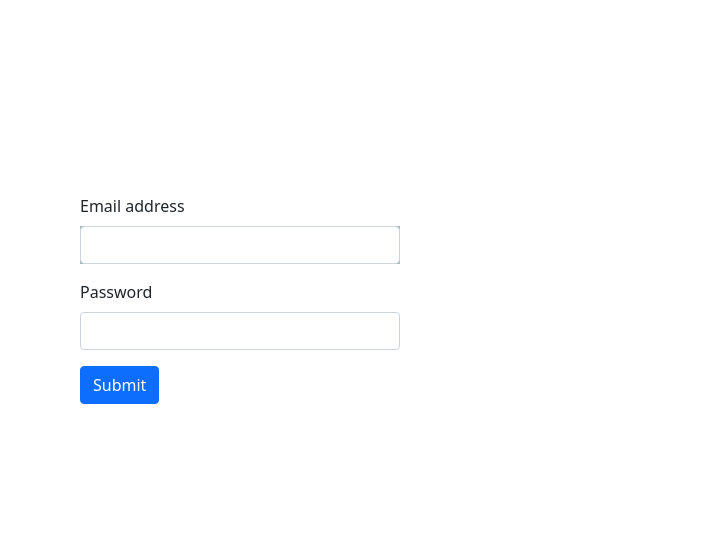
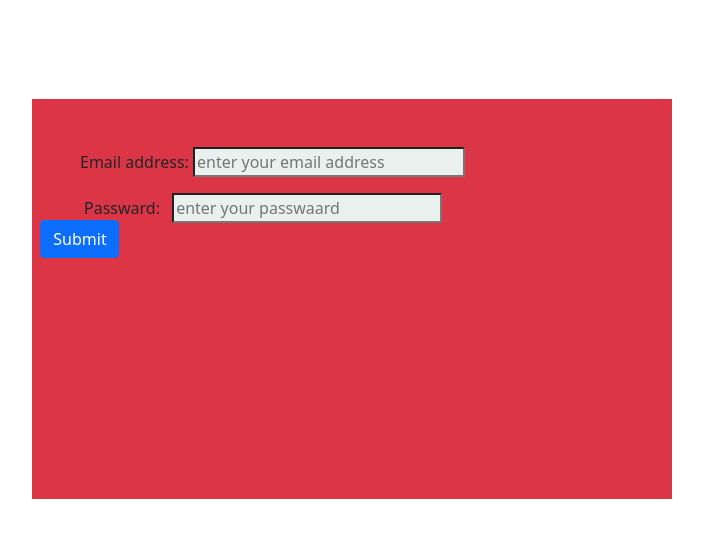
Before and after one commit to Sumaiyash/Bank-Account, a plain HTML site: page index.html in a window 1280 px wide. Shown: the part 101-638 px from the top of the page, without its empty margins (288-991 px from the left). Drawn offline with nearby package versions, Linux system fonts and the light colour scheme.

Commit message:
commited again designing

```diff
--- a/index.html
+++ b/index.html
@@ -12,23 +12,25 @@
 
 <body>
     <h1 class="text-center mt-5  text-info">Welcome to My Bank Account</h1>
-    <form class=" ms-5 w-50 position-absolute top-50 start-50  translate-middle">
-        <div class="mb-3">
-            <label for="exampleInputEmail1" class="form-label">Email address</label>
-            <div class="w-50" style="background-color: rgb(166, 182, 177);">
-                <input type="email" class="form-control" id="exampleInputEmail1" aria-describedby="emailHelp">
-            </div>
-
-        </div>
-        <div class="mb-3">
-            <label for="exampleInputPassword1" class="form-label">Password</label>
-            <div class="w-50">
-                <input type="password" class="form-control" id="exampleInputPassword1">
-            </div>
+    <div class="  h-50 w-50 position-absolute top-50 start-50  translate-middle bg-danger p-5">
+        <div class="mb-3 ">
+            <label>Email address:</label>
+            <input class="w-50" style="background-color: rgb(234, 240, 238);" type="e-mail"
+                placeholder="enter your email address">
         </div>
 
-        <button type="submit" class="btn btn-primary">Submit</button>
-    </form>
+
+
+        <div class="mt-2 mb-3 ms-1">
+            <label>Passward:</label>
+            <input class="w-50 ms-2" style="background-color: rgb(234, 240, 238);" type="password"
+                placeholder="enter your passwaard">
+        </div>
+
+        <div>
+            <button type="submit" class="btn btn-primary position-absolute  translate-middle">Submit</button>
+        </div>
+    </div>
 
     <script src="https://cdn.jsdelivr.net/npm/bootstrap@5.1.3/dist/js/bootstrap.bundle.min.js"
         integrity="sha384-ka7Sk0Gln4gmtz2MlQnikT1wXgYsOg+OMhuP+IlRH9sENBO0LRn5q+8nbTov4+1p"
```
